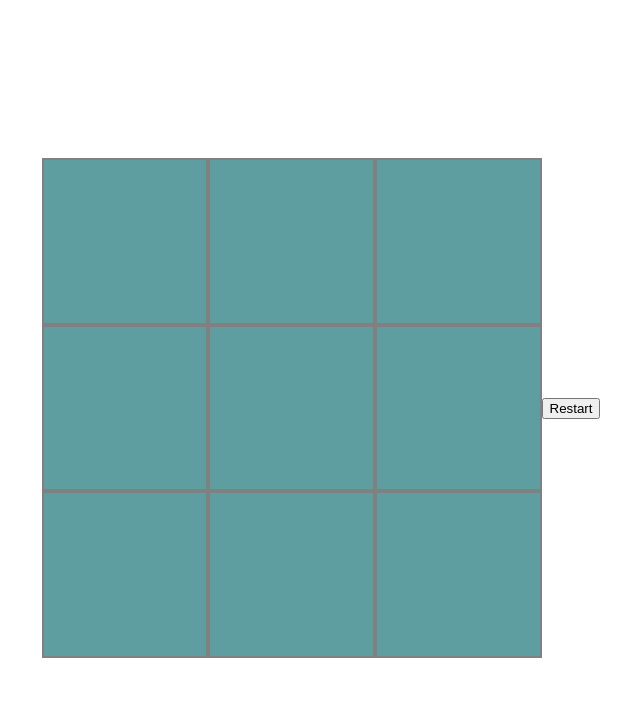
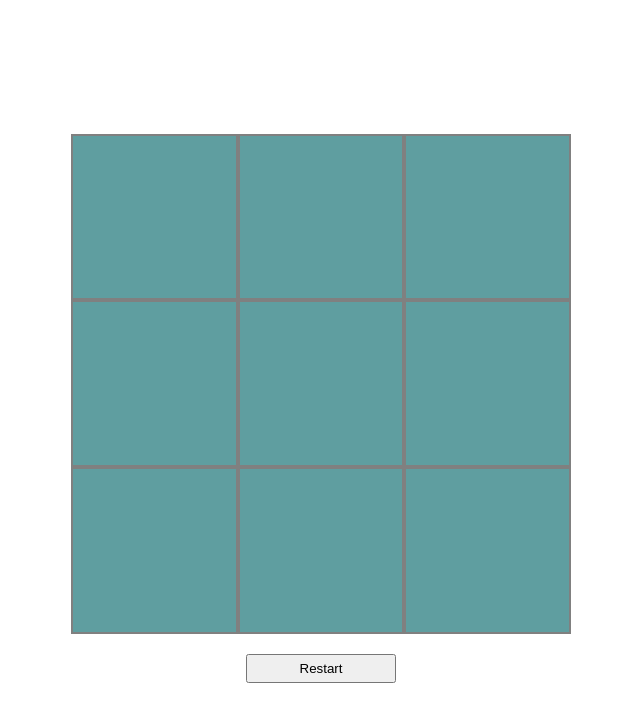
Before and after one commit to lucasbpaiva/tic-tac-toe, a plain HTML site: page index.html in a window 1280 px wide. Shown: the whole page, without its empty margins (319-959 px from the left). Drawn offline with Linux system fonts and the light colour scheme.

Commit message:
style restart button

```diff
--- a/style.css
+++ b/style.css
@@ -1,8 +1,10 @@
 .container {
     height: 100vh;
     display: flex;
+    flex-direction: column;
     align-items: center;
     justify-content: center;
+    gap: 20px;
 }
 
 .board {
@@ -22,3 +24,8 @@
     font-size: 2rem;
     cursor: pointer;
 }
+
+.restart-button {
+    width: 150px;
+    padding: 5px 10px;
+}
```
